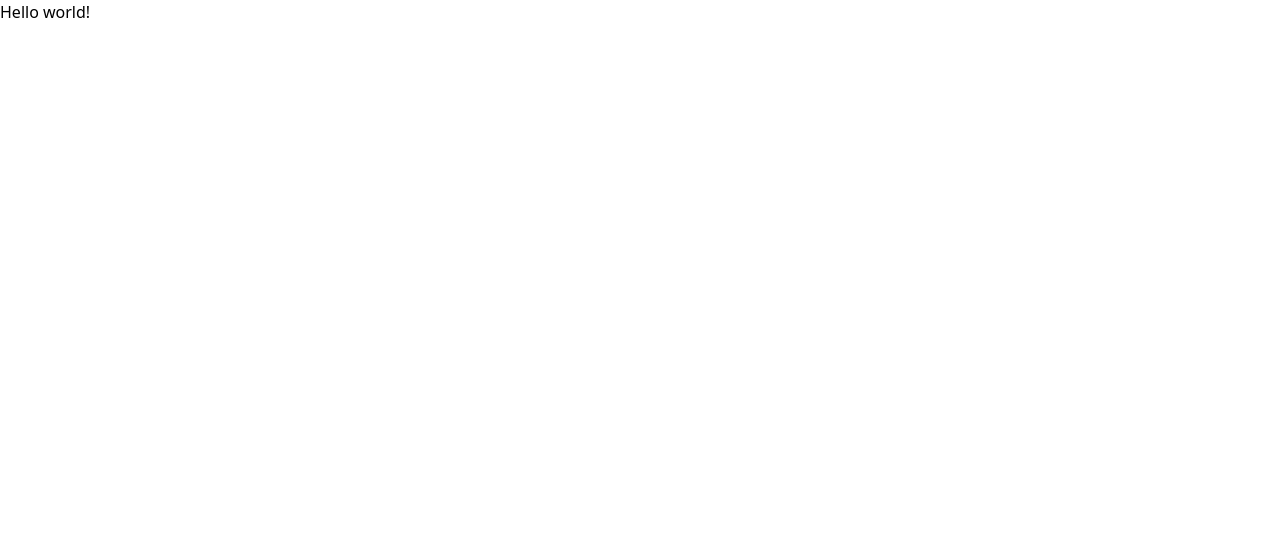
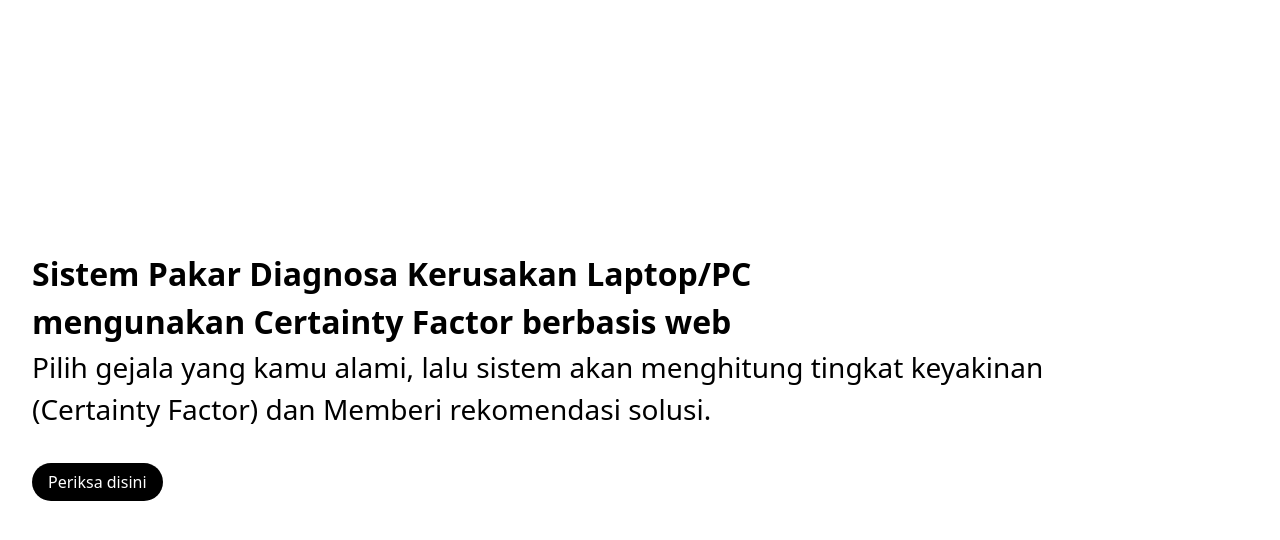
Before and after one commit to bert093-project/Project-Sistem-Pakar, a Next.js app: page / in a window 1280 px wide. Shown: the top 540 px of the page. Built offline with nearby package versions, Linux system fonts and the light colour scheme.

Commit message:
feat(ui): improve landing page layout
- landing page is still incomplete, so i need as my references as
possible.

```diff
--- a/src/app/page.tsx
+++ b/src/app/page.tsx
@@ -1,7 +1,17 @@
 export default function Home() {
   return (
     <main>
-      <div>Hello world!</div>
+      <div className='flex items-center m-8 h-170'>
+        <div className='flex flex-col'>
+          <h1 className='text-[32px] font-semibold'>Sistem Pakar Diagnosa Kerusakan Laptop/PC</h1>
+          <h1 className='text-[32px] font-semibold'>mengunakan Certainty Factor berbasis web</h1>
+          <p className='text-[28px]'>Pilih gejala yang kamu alami, lalu sistem akan menghitung tingkat keyakinan</p>
+          <p className='text-[28px]'>(Certainty Factor) dan Memberi rekomendasi solusi.</p>
+          <div className='pt-10'>
+            <a className='bg-black text-white font-medium py-2 px-4 rounded-full' href="/diagnose_page">Periksa disini</a>
+          </div>
+        </div>
+      </div>
     </main>
   );
 }
```
